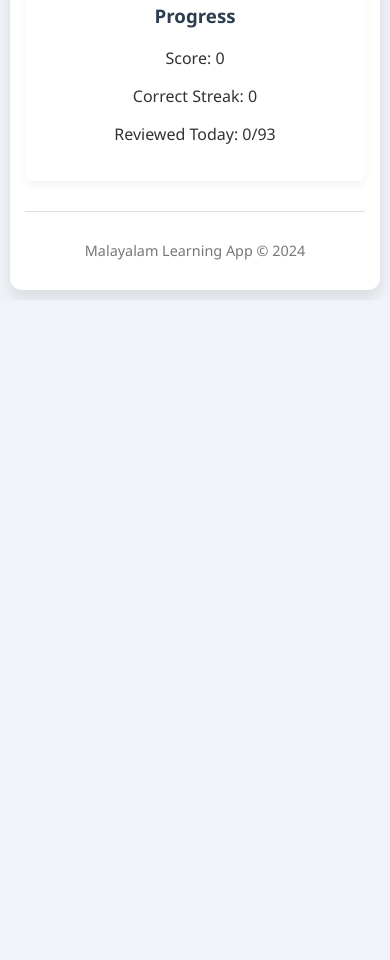
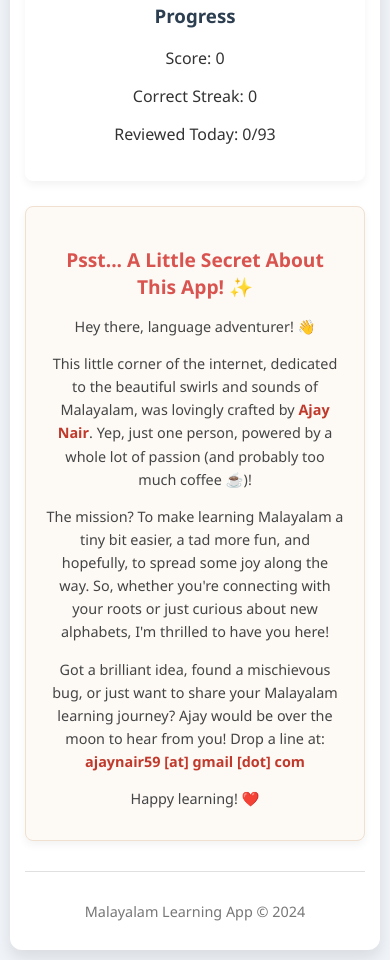
Before and after one commit to ajaynair/learn-malayalam, a website built with Vite: page index.html in a window 390 px wide. Shown: the part 741-1701 px from the top of the page. Before the commit the page ends 1041 px from the top, so only its background shows below. Built offline with nearby package versions, Linux system fonts and the light colour scheme.

Commit message:
Add about me

```diff
--- a/index.html
+++ b/index.html
@@ -189,6 +189,45 @@
             color: #2c3e50;
         }
 
+        .ad-placeholder { /* Style for ad placeholders if needed */
+            width: 100%;
+            min-height: 50px; /* AdSense will control the actual height */
+            margin: 20px 0;
+            text-align: center;
+            background-color: #f9f9f9; /* Placeholder background */
+            border: 1px dashed #ccc;
+            display: flex;
+            align-items: center;
+            justify-content: center;
+            font-size: 0.9em;
+            color: #777;
+        }
+
+        .about-me-card {
+            text-align: center;
+            margin-top: 25px; /* Space above the card */
+            background-color: #fdfaf6; /* A slightly warmer background */
+            border: 1px solid #f0e0d0; /* A soft border */
+        }
+
+        .about-me-card h3 {
+            color: #d9534f; /* A warm, friendly color for the heading */
+            margin-bottom: 15px;
+            font-size: 1.3em;
+        }
+
+        .about-me-card p {
+            line-height: 1.6;
+            color: #444; /* Slightly darker text for readability */
+            margin-bottom: 10px;
+            font-size: 0.95em;
+        }
+
+        .about-me-card strong {
+            color: #c0392b; /* Emphasize name and email */
+        }
+
+
         footer {
             text-align: center;
             margin-top: 30px;
@@ -216,12 +255,22 @@
             .app-container { padding: 15px; }
             .quiz-area .letter { font-size: 3.5rem; } /* Slightly smaller for mobile if needed */
             .options { grid-template-columns: 1fr; } /* Stack options on small screens */
+            .about-me-card h3 { font-size: 1.2em; }
+            .about-me-card p { font-size: 0.9em; }
         }
 
     </style>
     <link rel="preconnect" href="https://fonts.googleapis.com">
     <link rel="preconnect" href="https://fonts.gstatic.com" crossorigin>
     <link href="https://fonts.googleapis.com/css2?family=Noto+Sans+Malayalam:wght@400;700&family=Noto+Sans:wght@400;700&display=swap" rel="stylesheet">
+
+    <!--
+      Google AdSense Script for Auto Ads.
+      Replace ca-pub-YOUR_ADSENSE_CLIENT_ID with your actual AdSense Publisher ID.
+    -->
+    <script async src="https://pagead2.googlesyndication.com/pagead/js/adsbygoogle.js?client=ca-pub-YOUR_ADSENSE_CLIENT_ID"
+         crossorigin="anonymous"></script>
+
 <script type="importmap">
 {
   "imports": {
@@ -230,7 +279,6 @@
   }
 }
 </script>
-<link rel="stylesheet" href="/index.css">
 </head>
 <body>
     <div id="root"> <!-- Vite typically mounts to an element with id="root" -->
@@ -258,7 +306,34 @@
                     <p>Correct Streak: <span id="correct-streak-display">0</span></p>
                     <p>Reviewed Today: <span id="reviewed-count">0</span>/<span id="total-letters-count">0</span></p>
                 </div>
+
+                <!-- Placeholder for a Manual AdSense Ad Unit -->
+                <!--
+                <div class="ad-placeholder">
+                    <p>Advertisement</p>
+                    <ins class="adsbygoogle"
+                         style="display:block"
+                         data-ad-client="ca-pub-YOUR_ADSENSE_CLIENT_ID"
+                         data-ad-slot="YOUR_AD_UNIT_SLOT_ID"
+                         data-ad-format="auto"
+                         data-full-width-responsive="true"></ins>
+                    <script>
+                         (adsbygoogle = window.adsbygoogle || []).push({});
+                    </script>
+                </div>
+                -->
+
             </main>
+
+            <div class="about-me-card card">
+                <h3>Psst... A Little Secret About This App! ✨</h3>
+                <p>Hey there, language adventurer! 👋</p>
+                <p>This little corner of the internet, dedicated to the beautiful swirls and sounds of Malayalam, was lovingly crafted by <strong>Ajay Nair</strong>. Yep, just one person, powered by a whole lot of passion (and probably too much coffee ☕️)!</p>
+                <p>The mission? To make learning Malayalam a tiny bit easier, a tad more fun, and hopefully, to spread some joy along the way. So, whether you're connecting with your roots or just curious about new alphabets, I'm thrilled to have you here!</p>
+                <p>Got a brilliant idea, found a mischievous bug, or just want to share your Malayalam learning journey? Ajay would be over the moon to hear from you! Drop a line at: <strong>ajaynair59 [at] gmail [dot] com</strong></p>
+                <p>Happy learning! ❤️</p>
+            </div>
+
             <footer>
                 <p>Malayalam Learning App &copy; 2024</p>
             </footer>
```
